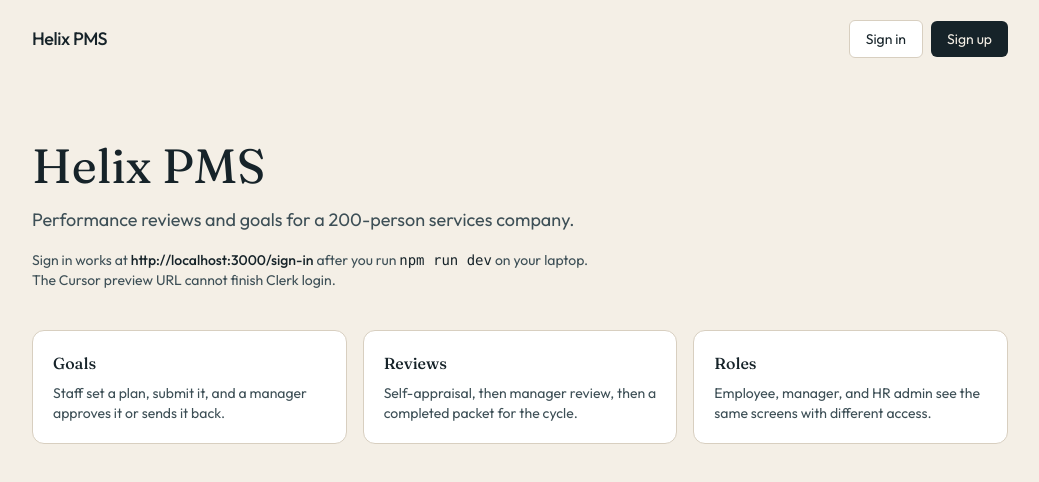
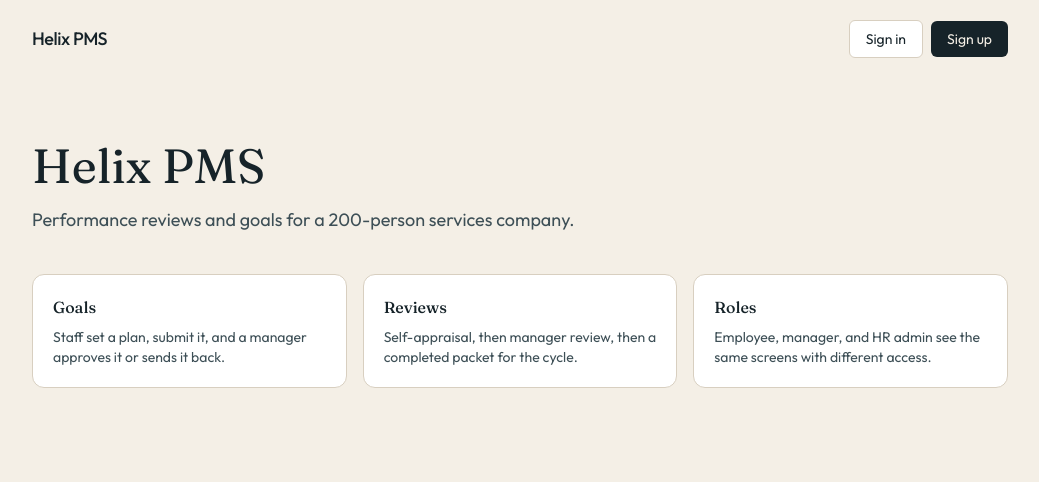
Before and after one commit to nandinihalarnkar09-jpg/PMS-Class-2, a Next.js app: page / in a window 1280 px wide. Shown: the top 482 px of the page, without its empty margins (120-1159 px from the left). Built offline with nearby package versions, Linux system fonts and the light colour scheme.

Commit message:
Remove Cursor-only login warning from the public home page.
Co-authored-by: nandinihalarnkar09-jpg <nandinihalarnkar09-jpg@users.noreply.github.com>

```diff
--- a/src/app/page.tsx
+++ b/src/app/page.tsx
@@ -12,11 +12,6 @@ export default function Home() {
         <h1 className="serif text-4xl md:text-5xl">Helix PMS</h1>
         <p className="mt-4 text-lg text-[#3d4f56] max-w-xl">
           Performance reviews and goals for a 200-person services company.
-        </p>
-        <p className="mt-4 text-sm text-[#3d4f56] max-w-xl">
-          Sign in works at <span className="font-medium text-[#162329]">http://localhost:3000/sign-in</span> after you
-          run <code className="text-[#162329]">npm run dev</code> on your laptop. The Cursor preview URL cannot finish
-          Clerk login.
         </p>
       </section>
 
```
